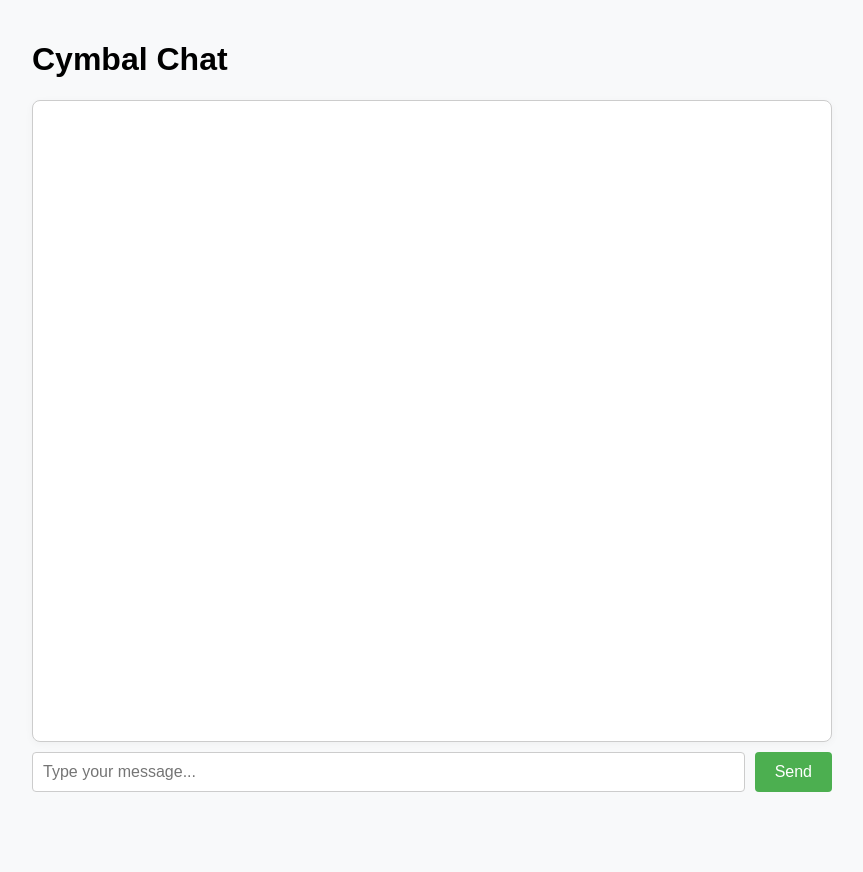
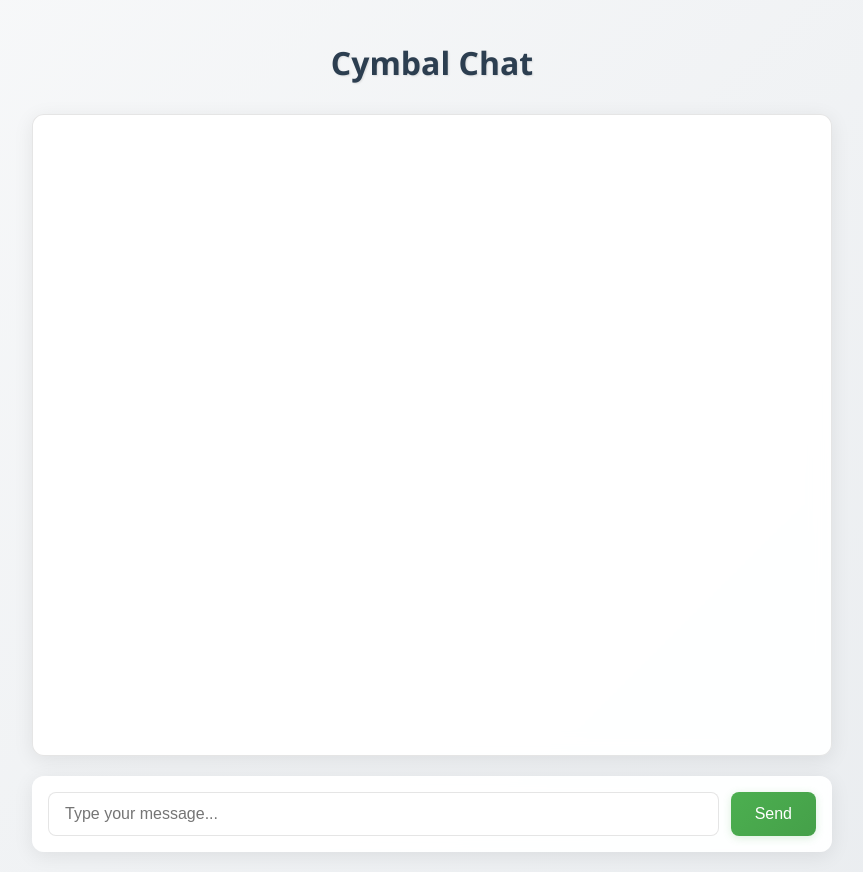
Before and after one commit to draculayuan/adk_rag, a Flask app: page / in a window 1280 px wide. Shown: the whole page, without its empty margins (208-1071 px from the left). Before the commit the page ends 792 px from the top, so only its background shows below. Run offline with Flask 3, Linux system fonts and the light colour scheme.

Commit message:
beautify UI

```diff
--- a/templates/index.html
+++ b/templates/index.html
@@ -4,67 +4,117 @@
     <title>Web Chatbot</title>
     <style>
         body {
-            font-family: Arial, sans-serif;
+            font-family: 'Segoe UI', Arial, sans-serif;
             max-width: 800px;
             margin: 0 auto;
             padding: 20px;
-            background: #f8f9fa;
+            background: linear-gradient(135deg, #f8f9fa 0%, #e9ecef 100%);
+            min-height: 100vh;
+        }
+        h1 {
+            color: #2c3e50;
+            text-align: center;
+            margin-bottom: 30px;
+            font-weight: 600;
+            text-shadow: 1px 1px 2px rgba(0,0,0,0.1);
         }
         #chat-container {
             height: 600px;
-            border: 1px solid #ccc;
-            background: #fff;
+            border: 1px solid rgba(0,0,0,0.1);
+            background: rgba(255, 255, 255, 0.95);
             overflow-y: auto;
             padding: 20px 16px;
-            margin-bottom: 10px;
-            border-radius: 8px;
-            box-shadow: 0 2px 8px rgba(0,0,0,0.04);
+            margin-bottom: 20px;
+            border-radius: 12px;
+            box-shadow: 0 4px 20px rgba(0,0,0,0.08);
+            backdrop-filter: blur(10px);
         }
         .message {
-            margin-bottom: 18px;
-            padding: 10px 14px;
-            border-radius: 8px;
-            max-width: 90%;
+            margin-bottom: 20px;
+            padding: 12px 16px;
+            border-radius: 12px;
+            max-width: 85%;
             word-break: break-word;
-            box-shadow: 0 1px 2px rgba(0,0,0,0.03);
+            position: relative;
+            line-height: 1.5;
         }
         .user-message {
-            background-color: #e3f2fd;
-            margin-left: 20%;
+            background: linear-gradient(135deg, #e3f2fd 0%, #bbdefb 100%);
+            margin-left: auto;
             text-align: right;
+            box-shadow: 0 2px 8px rgba(0,0,0,0.05);
+            border-bottom-right-radius: 4px;
         }
         .bot-message {
-            background-color: #f5f5f5;
-            margin-right: 20%;
+            background: linear-gradient(135deg, #f5f5f5 0%, #eeeeee 100%);
+            margin-right: auto;
+            box-shadow: 0 2px 8px rgba(0,0,0,0.05);
+            border-bottom-left-radius: 4px;
         }
         .bot-message ul, .bot-message ol {
             margin: 8px 0 8px 24px;
         }
         .bot-message li {
-            margin-bottom: 4px;
+            margin-bottom: 6px;
         }
         #input-container {
             display: flex;
-            gap: 10px;
+            gap: 12px;
+            background: rgba(255, 255, 255, 0.95);
+            padding: 16px;
+            border-radius: 12px;
+            box-shadow: 0 4px 20px rgba(0,0,0,0.08);
+            backdrop-filter: blur(10px);
         }
         #message-input {
             flex-grow: 1;
-            padding: 10px;
-            border-radius: 4px;
-            border: 1px solid #ccc;
+            padding: 12px 16px;
+            border-radius: 8px;
+            border: 1px solid rgba(0,0,0,0.1);
             font-size: 16px;
+            background: rgba(255, 255, 255, 0.9);
+            transition: all 0.3s ease;
+        }
+        #message-input:focus {
+            outline: none;
+            border-color: #4CAF50;
+            box-shadow: 0 0 0 2px rgba(76, 175, 80, 0.2);
         }
         button {
-            padding: 10px 20px;
-            background-color: #4CAF50;
+            padding: 12px 24px;
+            background: linear-gradient(135deg, #4CAF50 0%, #45a049 100%);
             color: white;
             border: none;
-            border-radius: 4px;
+            border-radius: 8px;
             cursor: pointer;
             font-size: 16px;
+            font-weight: 500;
+            transition: all 0.3s ease;
+            box-shadow: 0 2px 8px rgba(76, 175, 80, 0.2);
         }
         button:hover {
-            background-color: #45a049;
+            background: linear-gradient(135deg, #45a049 0%, #3d8b40 100%);
+            transform: translateY(-1px);
+            box-shadow: 0 4px 12px rgba(76, 175, 80, 0.3);
+        }
+        button:active {
+            transform: translateY(0);
+            box-shadow: 0 2px 4px rgba(76, 175, 80, 0.2);
+        }
+        /* Custom scrollbar */
+        #chat-container::-webkit-scrollbar {
+            width: 8px;
+        }
+        #chat-container::-webkit-scrollbar-track {
+            background: rgba(0,0,0,0.05);
+            border-radius: 4px;
+        }
+        #chat-container::-webkit-scrollbar-thumb {
+            background: rgba(0,0,0,0.2);
+            border-radius: 4px;
+        }
+        #chat-container::-webkit-scrollbar-thumb:hover {
+            background: rgba(0,0,0,0.3);
         }
     </style>
     <!-- Add marked.js for markdown rendering -->
```
